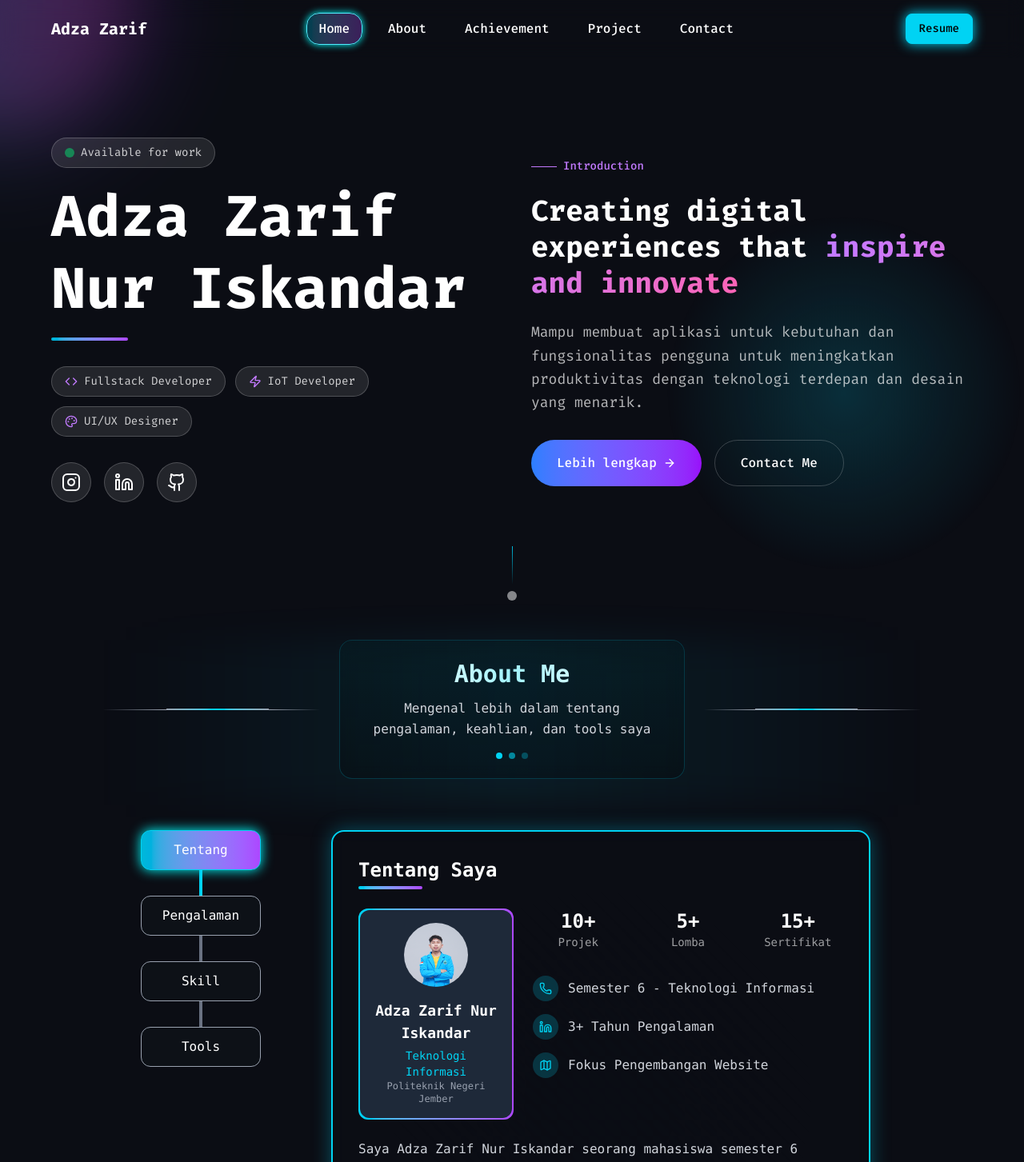
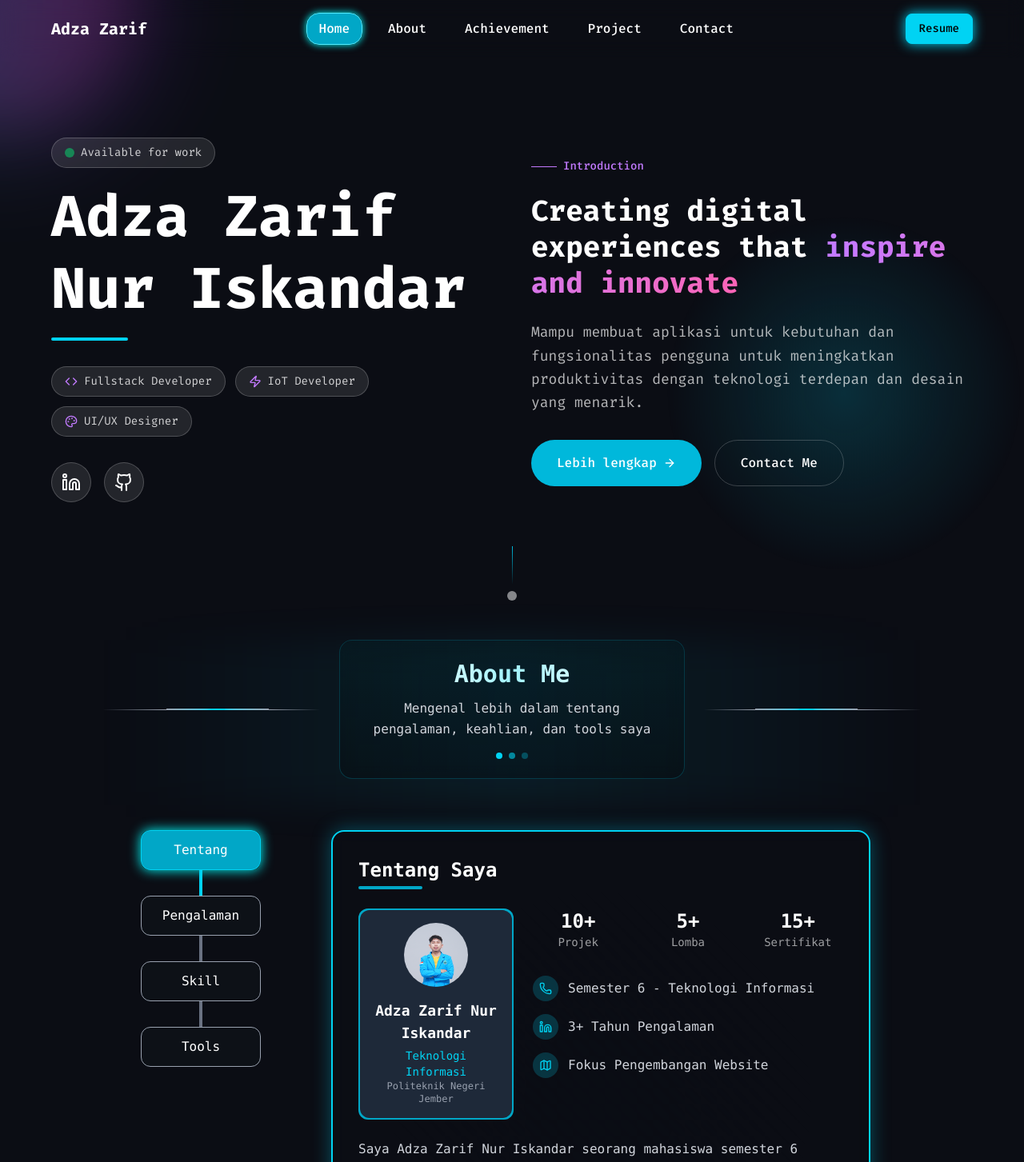
Before and after one commit to adzazarif/portfolio-nextjs, a Next.js app: page / in a window 1280 px wide. Shown: the top 1453 px of the page at 80% size. Built offline with nearby package versions, Linux system fonts and the light colour scheme.

Commit message:
fixing data

```diff
--- a/src/components/AboutSection.tsx
+++ b/src/components/AboutSection.tsx
@@ -289,7 +289,7 @@ export default function AboutSection() {
                 className={`rounded-xl px-6 py-3 border w-[150px] flex items-center justify-center transition-all duration-300
                 ${
                   activeSection === section.id
-                    ? "border-cyan-400 shadow-[0_0_15px_#00ffff] text-white bg-gradient-to-r from-cyan-500 to-purple-500"
+                    ? "border-cyan-400 shadow-[0_0_15px_#00ffff] text-white bg-cyan-500/90"
                     : "border-gray-400 text-white"
                 } bg-[#0d1117]`}
                 onClick={() => {
@@ -364,7 +364,7 @@ export default function AboutSection() {
                 <h3 className="text-2xl md:text-2xl font-bold text-white mb-1">
                   Tentang Saya
                 </h3>
-                <div className="w-20 h-1 bg-gradient-to-r from-cyan-400 to-purple-500 rounded-full" />
+                <div className="w-20 h-1 bg-cyan-500/90 rounded-full" />
               </div>
             </div>
 
@@ -373,9 +373,9 @@ export default function AboutSection() {
               {/* Profile Card */}
               <div className="flex flex-col lg:flex-row gap-6">
                 <div className="lg:w-1/3">
-                  <div className="bg-gradient-to-r from-cyan-400 to-purple-500 p-0.5 rounded-xl">
+                  <div className="bg-cyan-500/90 p-0.5 rounded-xl">
                     <div className="bg-gray-800 rounded-xl p-4 text-center">
-                      {/* <div className="w-20 h-20 bg-gradient-to-r from-cyan-400 to-purple-500 rounded-full mx-auto mb-4 flex items-center justify-center">
+                      {/* <div className="w-20 h-20 bg-cyan-500/90 rounded-full mx-auto mb-4 flex items-center justify-center">
 
                       </div> */}
                       <Image
@@ -383,7 +383,7 @@ export default function AboutSection() {
                         alt="Profile"
                         width={80}
                         height={80}
-                        className="w-20 h-20 bg-gradient-to-r from-cyan-400 to-purple-500 rounded-full mx-auto mb-4 flex items-center justify-center object-cover"
+                        className="w-20 h-20 bg-cyan-500/90 rounded-full mx-auto mb-4 flex items-center justify-center object-cover"
                       />
                       <h1 className="text-white font-semibold text-lg mb-1">
                         Adza Zarif Nur Iskandar
@@ -474,7 +474,7 @@ export default function AboutSection() {
                 <h3 className="text-2xl md:text-2xl font-bold text-white mb-0">
                   Pengalaman
                 </h3>
-                <div className="w-20 h-1 bg-gradient-to-r from-cyan-400 to-purple-500 rounded-full" />
+                <div className="w-20 h-1 bg-cyan-500/90 rounded-full" />
               </div>
             </div>
 
@@ -575,7 +575,7 @@ export default function AboutSection() {
                 <h3 className="text-2xl md:text-2xl font-bold text-white mb-0">
                   Skill
                 </h3>
-                <div className="w-20 h-1 bg-gradient-to-r from-cyan-400 to-purple-500 rounded-full" />
+                <div className="w-20 h-1 bg-cyan-500/90 rounded-full" />
               </div>
             </div>
             <div className="grid grid-cols-1 md:grid-cols-2 gap-6">
@@ -702,7 +702,7 @@ export default function AboutSection() {
                 <h3 className="text-2xl md:text-2xl font-bold text-white mb-0">
                   Tools & Software
                 </h3>
-                <div className="w-20 h-1 bg-gradient-to-r from-cyan-400 to-purple-500 rounded-full" />
+                <div className="w-20 h-1 bg-cyan-500/90 rounded-full" />
               </div>
             </div>
             <div className="grid grid-cols-1 md:grid-cols-2 gap-6">
--- a/src/components/HomeSection.tsx
+++ b/src/components/HomeSection.tsx
@@ -1,5 +1,5 @@
 "use client";
-import { Instagram, Linkedin, Github, ArrowRight, Code, Palette, Zap } from "lucide-react";
+import { Linkedin, Github, ArrowRight, Code, Palette, Zap } from "lucide-react";
 import { useState, useEffect } from "react";
 
 export default function HomeSection() {
@@ -68,7 +68,7 @@ export default function HomeSection() {
                   Adza Zarif Nur Iskandar
                 </h1>
 
-                <div className="w-24 h-1 bg-gradient-to-r from-cyan-500 to-purple-500 rounded-full"></div>
+                <div className="w-24 h-1 bg-cyan-400 rounded-full"></div>
               </div>
 
               {/* Skills Pills */}
@@ -87,7 +87,7 @@ export default function HomeSection() {
               {/* Social Links */}
               <div className="flex gap-4">
                 {[
-                  { icon: Instagram, href: "https://www.instagram.com/adzazarifnur/", color: "hover:text-pink-400" },
+                  // { icon: Instagram, href: "https://www.instagram.com/adzazarifnur/", color: "hover:text-pink-400" },
                   { icon: Linkedin, href: "https://www.linkedin.com/in/adzazarif/", color: "hover:text-blue-400" },
                   { icon: Github, href: "https://github.com/Adzazarif", color: "hover:text-gray-300" }
                 ].map((social, index) => (
@@ -132,7 +132,7 @@ export default function HomeSection() {
               <div className="flex gap-4">
                 <a
                   href="#abouts"
-                  className="group inline-flex items-center gap-2 px-8 py-4 bg-gradient-to-r from-blue-500 to-purple-600 text-white rounded-full font-medium transition-all duration-300 hover:shadow-lg hover:shadow-purple-500/25 hover:scale-105"
+                  className="group inline-flex items-center gap-2 px-8 py-4 bg-cyan-500 text-white rounded-full font-medium transition-all duration-300 hover:shadow-lg hover:shadow-purple-500/25 hover:scale-105"
                 >
                   <span>Lebih lengkap</span>
                   <ArrowRight className="w-4 h-4 group-hover:translate-x-1 transition-transform" />
--- a/src/components/Navbar.tsx
+++ b/src/components/Navbar.tsx
@@ -125,7 +125,7 @@ export default function Navbar() {
             <ul className="relative md:flex md:flex-row flex-col p-4 md:p-0 mt-4 font-medium border rounded-lg md:space-x-4 md:mt-0 md:border-0 rtl:space-x-reverse">
               <div
                 ref={backgroundRef}
-                className="absolute z-[-1] bg-gradient-to-r from-cyan-500/30 to-purple-500/30 border border-cyan-300 rounded-2xl shadow-[0_0_10px_#00ffff] transition-all duration-300 ease-in-out hidden md:block"
+                className="absolute z-[-1] bg-cyan-500/90 border border-cyan-300 rounded-2xl shadow-[0_0_10px_#00ffff] transition-all duration-300 ease-in-out hidden md:block"
                 style={{ transform: "translateX(0px)", width: 0, height: 0 }}
               />
               {["home", "abouts", "achievement", "project", "contact"].map((id) => (
--- a/src/components/ProjectSection.tsx
+++ b/src/components/ProjectSection.tsx
@@ -225,7 +225,7 @@ const HomeSection: React.FC = () => {
         disabled={!isValidLink(project.website)}
         className={`flex items-center justify-center w-10 h-10 rounded-lg transition-all duration-200 group/btn ${
           isValidLink(project.website)
-            ? 'bg-gradient-to-r from-cyan-500 to-purple-500 text-white hover:from-cyan-400 hover:to-purple-400 shadow-lg hover:shadow-cyan-500/25 cursor-pointer'
+            ? 'bg-cyan-500 text-white hover:bg-cyan-400  shadow-lg hover:shadow-cyan-500/25 cursor-pointer'
             : 'bg-gray-800/20 border border-gray-700/30 text-gray-600 cursor-not-allowed opacity-50'
         }`}
         title={isValidLink(project.website) ? "Live Demo" : "Website tidak tersedia"}
--- a/src/data/achievement.json
+++ b/src/data/achievement.json
@@ -21,6 +21,21 @@
     },
     {
       "id": 2,
+      "rank": "Juara 2",
+      "title": "Olivia X UB 2025",
+      "description": "Saya berpartisipasi di bidang Information Technology, khususnya tangkai lomba Web Technology, di mana kami ditantang untuk merancang dan membangun solusi berbasis web yang inovatif, efisien, serta mengintegrasikan teknologi GIS (Sistem Informasi Geografis) untuk membantu menyelesaikan permasalahan yang ada.",
+      "institution": "Universita Brawijaya",
+      "location": "Malang, Jawa Timur, Indonesia",
+      "date": "Juli 2024",
+      "color": "bg-purple-400/20 border-purple-400/40 text-purple-300",
+      "emoji": "🥈",
+      "images": [
+        "/images/image/lomba/ub.png",
+        "/images/image/lomba/ub2.png"
+      ]
+    },
+    {
+      "id": 3,
       "rank": "Juara 3",
       "title": "National Competition Play IT 2024",
       "description": "Saya berhasil meraih Juara 1 dalam kompetisi pengembangan teknologi selama 24 jam yang mencakup pembuatan Generative AI dan software untuk mendukung SDGs. Dalam proyek ini, saya mengembangkan model AI menggunakan Python, backend dengan Flask dan Laravel, serta frontend menggunakan Tailwind CSS, jQuery, dan Leaflet.",
@@ -38,7 +53,7 @@
       ]
     },
     {
-      "id": 3,
+      "id": 4,
       "rank": "Finalis",
       "title": "Hackfest UC 2025",
       "description": "Saya menjadi finalis dalam Hackfest Universitas Ciputra 2025. Proyek saya mencakup pembuatan website menggunakan React, Tailwind CSS, dan jQuery, serta integrasi dengan Midtrans dan Laravel.",
@@ -51,20 +66,6 @@
         "/images/image/lomba/uc.png",
         "/images/image/lomba/uc2.png",
         "/images/image/sertifikat/uc.png"
-      ]
-    },
-    {
-      "id": 4,
-      "rank": "Cooming Soon",
-      "title": "Olivia X UB 2025",
-      "description": "-",
-      "institution": "Universita Brawijaya",
-      "location": "Malang, Jawa Timur, Indonesia",
-      "date": "Juli 2024",
-      "color": "bg-purple-400/20 border-purple-400/40 text-purple-300",
-      "emoji": "⏱️",
-      "images": [
-
       ]
     },
     {
```
Also changed, not shown: public/images/image/lomba/ub.png (added), public/images/image/lomba/ub1.png (added).
